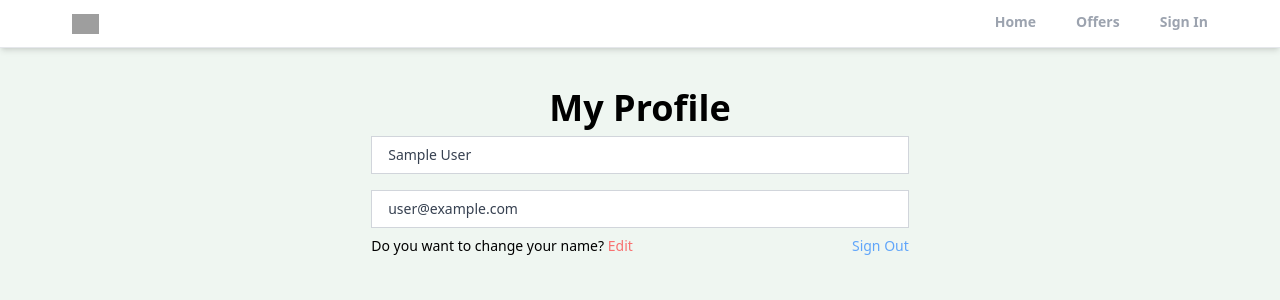
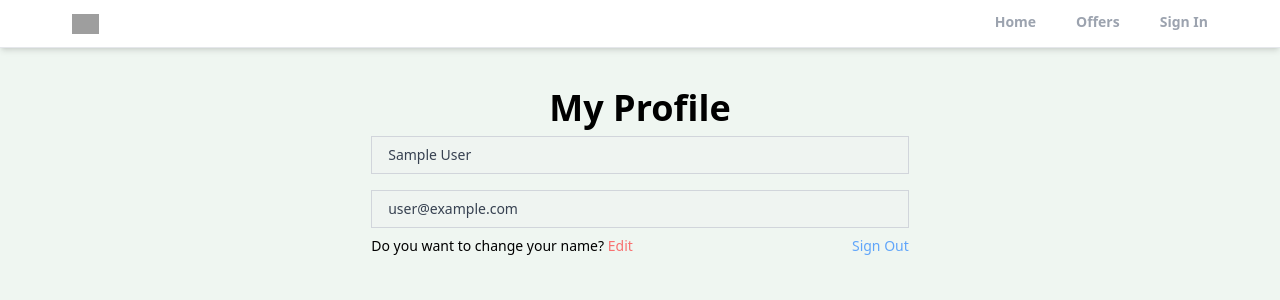
Before and after one commit to cryptodog123/Realtor-react-clone, a React (Create React App) app: page /profile in a window 1280 px wide. Shown: the top 300 px of the page. Built offline with nearby package versions, Linux system fonts and the light colour scheme; no server answers; sample sign-in values are in the browser's storage; grey boxes are pictures that could not be loaded.

Commit message:
Implementing an edit profile feature

```diff
--- a/src/index.css
+++ b/src/index.css
@@ -13,7 +13,7 @@ input[type="password"],
 input[type="email"],
 input[type="number"],
 textArea {
-  @apply w-full border my-2 py-2 px-4 border-gray-300 text-gray-700 bg-white outline-none transition ease-in focus:border-gray-700 text-sm;
+  @apply w-full border my-2 py-2 px-4 border-gray-300 text-gray-700  outline-none transition ease-in focus:border-gray-700 text-sm;
 }
 
 @layer components {
--- a/src/pages/Profile.jsx
+++ b/src/pages/Profile.jsx
@@ -3,11 +3,16 @@ import { useState } from "react";
 import { getAuth } from "firebase/auth";
 import { useNavigate } from "react-router";
 import { toast } from "react-toastify";
+import { updateProfile } from "firebase/auth";
+import { doc, updateDoc } from "firebase/firestore";
+import { db } from "../firebase";
+
 const Profile = () => {
   const auth = getAuth();
   const navigate = useNavigate();
-  const [name] = useState(auth.currentUser.displayName);
-  const [email] = useState(auth.currentUser.email);
+  const [changeDetail, setChangeDetail] = useState(false);
+  const [name, setName] = useState(auth.currentUser.displayName);
+  const [email, setEmail] = useState(auth.currentUser.email);
 
   const onLogout = () => {
     auth.signOut();
@@ -15,23 +20,61 @@ const Profile = () => {
     toast.success("You have been logged out.");
   };
 
+  const handleProfileChange = async () => {
+    try {
+      if (auth.currentUser.displayName !== name) {
+        await updateProfile(auth.currentUser, { displayName: name });
+        const docRef = doc(db, "users", auth.currentUser.uid);
+        await updateDoc(docRef, { name });
+        toast.success("Profile changed successfully.");
+      }
+    } catch (err) {
+      toast.error("Unable to update profile details");
+      console.log(err);
+    }
+  };
+
+  const editProfile = () => {
+    changeDetail && handleProfileChange();
+    setChangeDetail(!changeDetail);
+  };
+
+  const onChange = (e) => {
+    console.log(e.target.id);
+    e.target.id === "email"
+      ? setEmail(e.target.value)
+      : setName(e.target.value);
+  };
+
   return (
     <>
       <section className="flex flex-col items-center">
         <h1 className="font-bold text-4xl mt-10">My Profile</h1>
         <form className="w-full md:w-[50%] xl:w-[42%] px-10 md:px-0">
-          <input type="text" disabled defaultValue={name} className="w-full " />
+          <input
+            type="text"
+            disabled={!changeDetail}
+            defaultValue={name}
+            id="name"
+            className={`w-full ${changeDetail && "bg-[#64ff646a]"}`}
+            onChange={onChange}
+          />
           <input
             type="email"
-            disabled
+            id="email"
+            disabled={!changeDetail}
             defaultValue={email}
-            className="w-full mt-2"
+            className={`w-full mt-2 ${changeDetail && "bg-[#64ff646a]"}`}
+            onChange={onChange}
           />
           <div className="flex justify-between whitespace-nowrap text-sm md:text-md">
             <p className=" items-center">
               Do you want to change your name?{" "}
-              <span className="text-red-400 hover:text-red-700 transition ease-in cursor-pointer">
-                Edit
+              <span
+                className="text-red-400 hover:text-red-700 transition ease-in cursor-pointer"
+                onClick={editProfile}
+              >
+                {changeDetail ? "Apply changes" : "Edit"}
               </span>
             </p>
             <p
--- a/src/pages/SignUp.jsx
+++ b/src/pages/SignUp.jsx
@@ -41,6 +41,7 @@ const SignUp = () => {
       toast.success("Sign up was successfull!");
       navigate("/");
     } catch (err) {
+      console.log(err);
       toast.error("Something went wrong with registration!");
     }
   };
```
